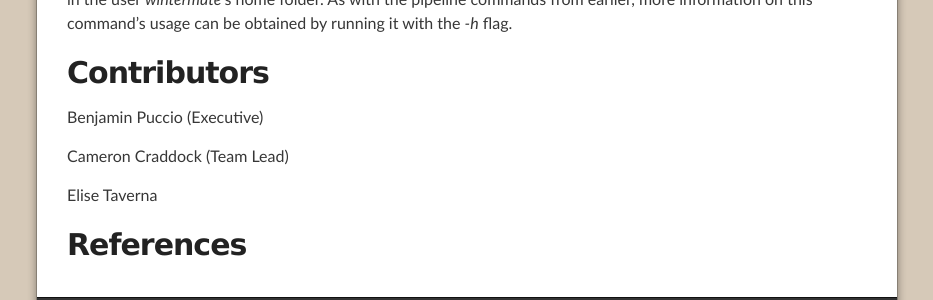
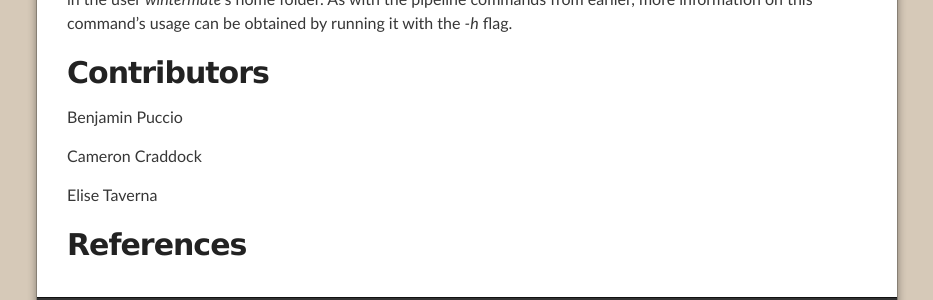
Before and after one commit to preprocessed-connectomes-project/NFB_skullstripped, a Jekyll site: the page built from index.md, in a window 1280 px wide. Shown: the part 1364-1664 px from the top of the page, without its empty margins (173-1106 px from the left). Built offline with Jekyll 4.4.1, drawn with Linux system fonts in a browser that asks for light colours.

Commit message:
small_commit
small_commit before push

```diff
--- a/index.md
+++ b/index.md
@@ -36,9 +36,9 @@ With the above commands, the outputs will be stored in a directory named `qap_ou
 
 ## Contributors
 
-Benjamin Puccio (Executive)
+Benjamin Puccio
 
-Cameron Craddock (Team Lead)
+Cameron Craddock
 
 Elise Taverna
 
```
